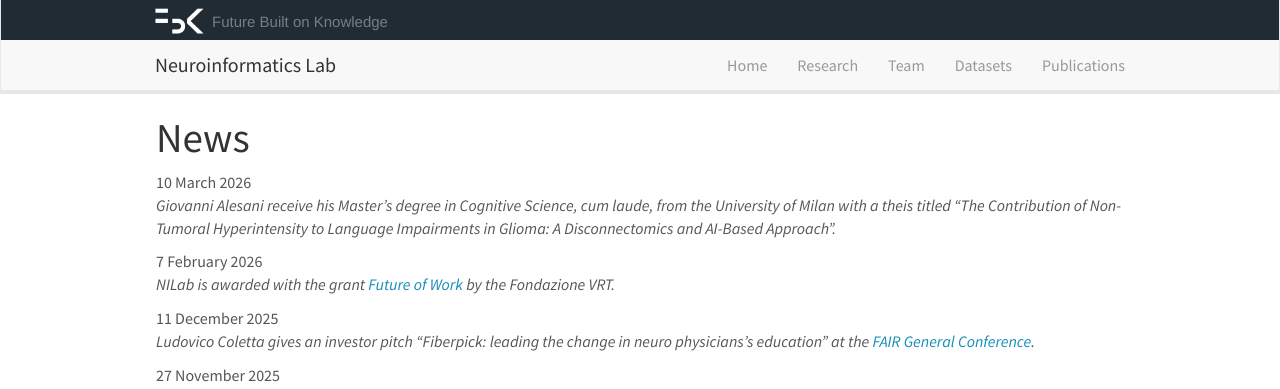
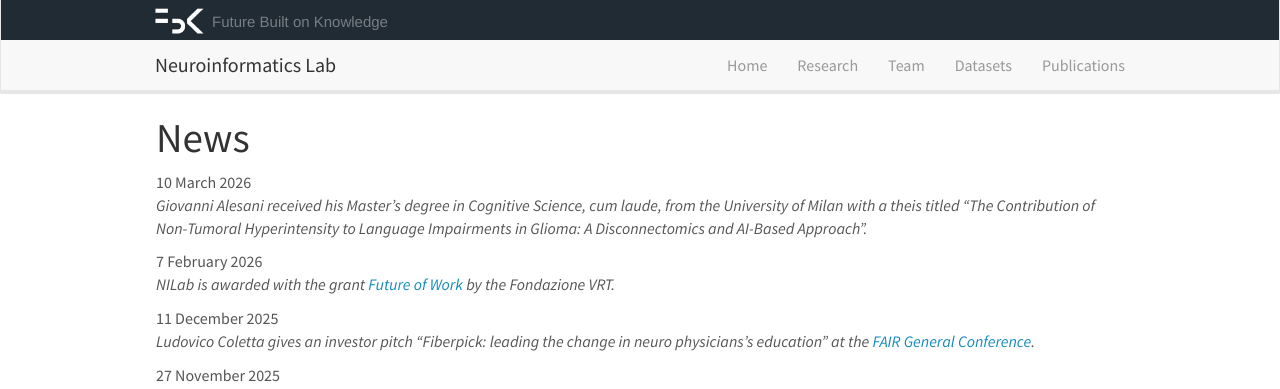
Before and after one commit to FBK-NILab/FBK-NILab.github.io, a Jekyll site: the page built from _pages/allnews.md, in a window 1280 px wide and 900 px high. Shown: the top 389 px of the window. Built offline with Jekyll 4.4.1, drawn with Linux system fonts in a browser that asks for light colours; nearby versions of some CDN libraries.

Commit message:
Update news.yml

```diff
--- a/_data/news.yml
+++ b/_data/news.yml
@@ -1,7 +1,7 @@
 
 - date: 10 March 2026
   headline: |
-    Giovanni Alesani receive his Master's degree in Cognitive Science, cum laude, from the University of Milan with a theis titled “The Contribution of Non-Tumoral Hyperintensity to Language Impairments in Glioma: A Disconnectomics and AI-Based Approach”.
+    Giovanni Alesani received his Master's degree in Cognitive Science, cum laude, from the University of Milan with a theis titled “The Contribution of Non-Tumoral Hyperintensity to Language Impairments in Glioma: A Disconnectomics and AI-Based Approach”.
 
 - date: 7 February 2026
   headline: |
```
